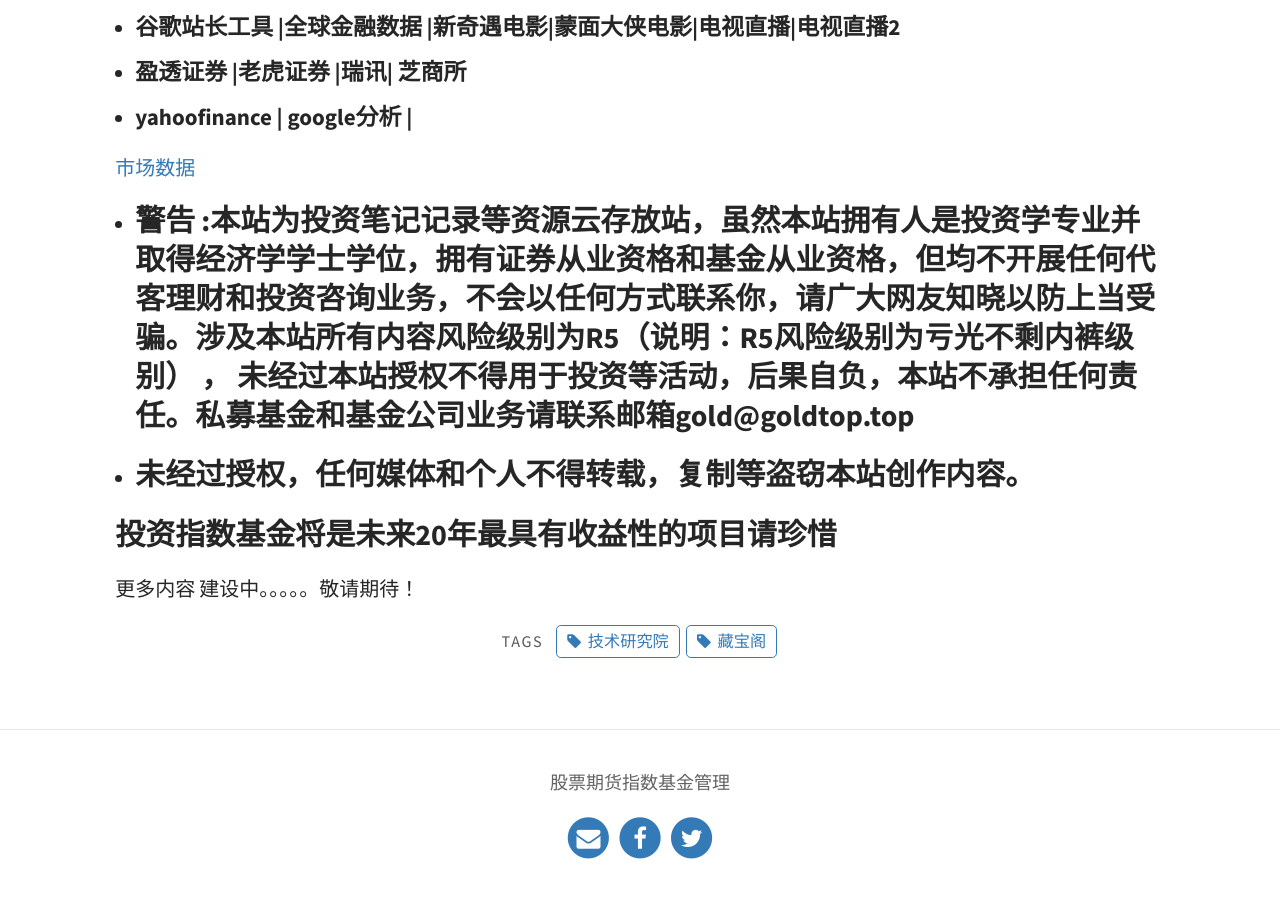
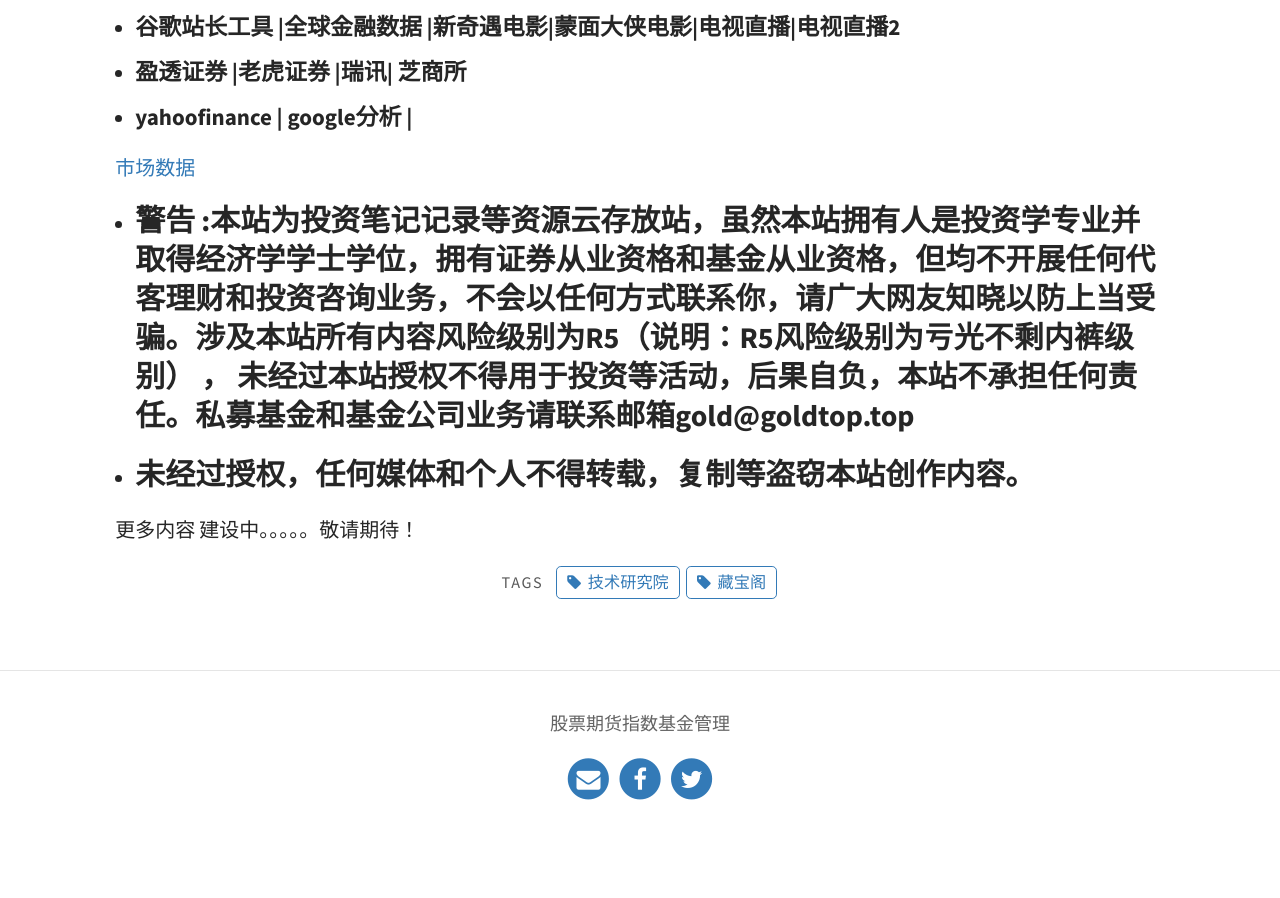
Before and after one commit to pp88top/stock.github.io, a Jekyll site: the page built from pages/about.md, in a window 1280 px wide and 900 px high, scrolled down 1027 px. Built offline with Jekyll 4.4.1, drawn with Linux system fonts in a browser that asks for light colours; a script that is not in the unit is left out; after the commit the page ends 1868 px from its top, so only the background shows below that.

Commit message:
Update about.md

```diff
--- a/pages/about.md
+++ b/pages/about.md
@@ -176,6 +176,5 @@ tags: [藏宝阁, 技术研究院]
 
 * ###  未经过授权，任何媒体和个人不得转载，复制等盗窃本站创作内容。
 
-### 投资指数基金将是未来20年最具有收益性的项目请珍惜
 
 更多内容 建设中。。。。。敬请期待！
```
